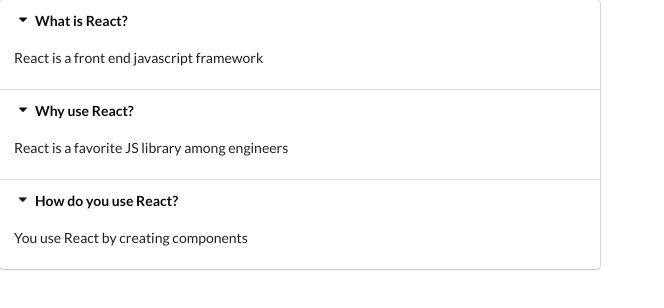
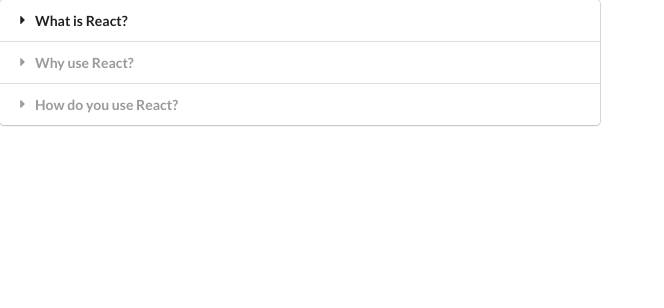
Before and after one commit to slroberts/accordion-widgets, a React (Create React App) app: page / in a window 1280 px wide. Shown: the top 308 px of the page, without its empty margins (0-664 px from the left). Built offline with nearby package versions, Linux system fonts and the light colour scheme.

Commit message:
made titles functional with collapse

```diff
--- a/src/components/Accordion.js
+++ b/src/components/Accordion.js
@@ -1,14 +1,22 @@
-import React from 'react';
+import React, { useState } from 'react';
 
 const Accordion = ({ items }) => {
-  const renderedItems = items.map((item) => {
+  const [activeIndex, setActiveIndex] = useState(null);
+
+  const onTitleClick = (index) => {
+    setActiveIndex(index);
+  };
+
+  const renderedItems = items.map((item, index) => {
+    const active = index === activeIndex ? 'active' : '';
+
     return (
       <React.Fragment key={item.title}>
-        <div className="title active">
+        <div className={`title ${active}`} onClick={() => onTitleClick(index)}>
           <i className="dropdown icon"></i>
           {item.title}
         </div>
-        <div className="content active">
+        <div className={`content ${active}`}>
           <p>{item.content}</p>
         </div>
       </React.Fragment>
```
